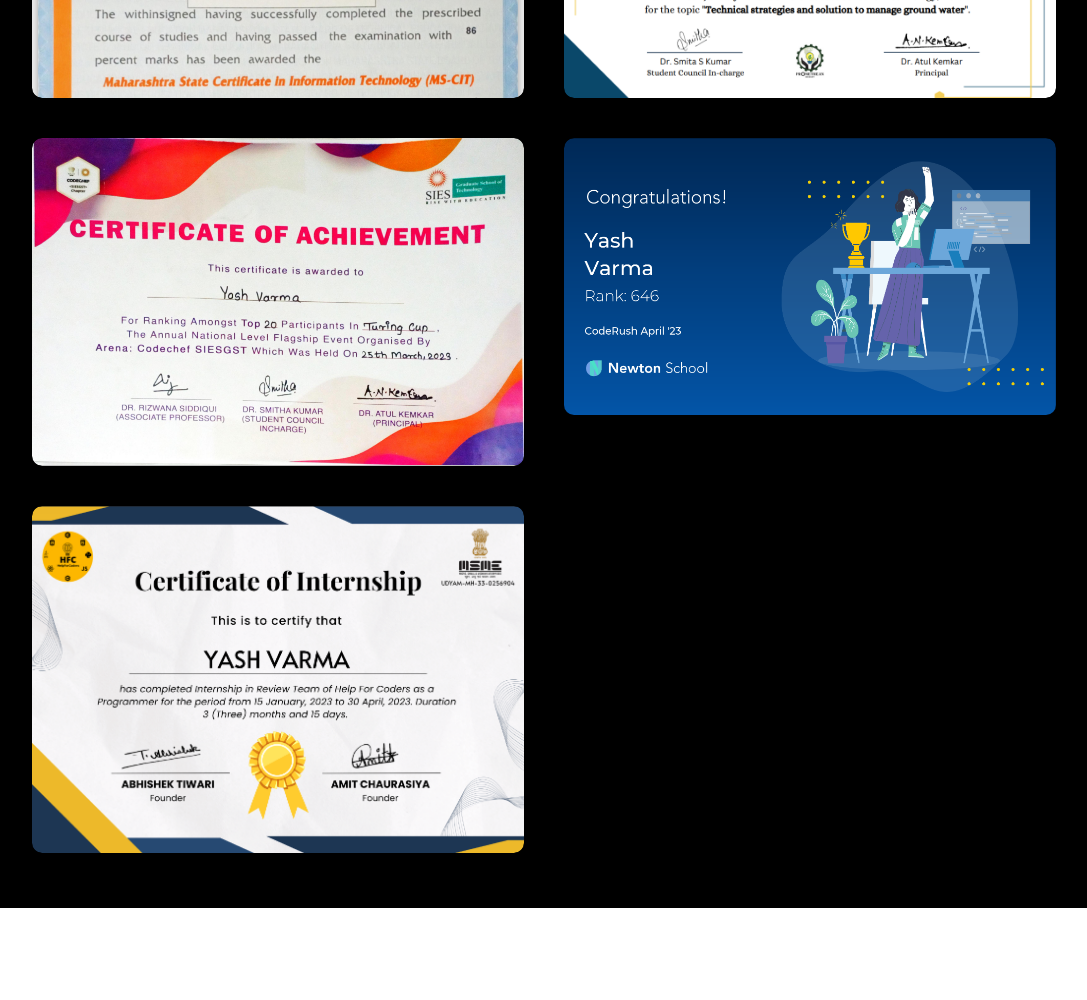
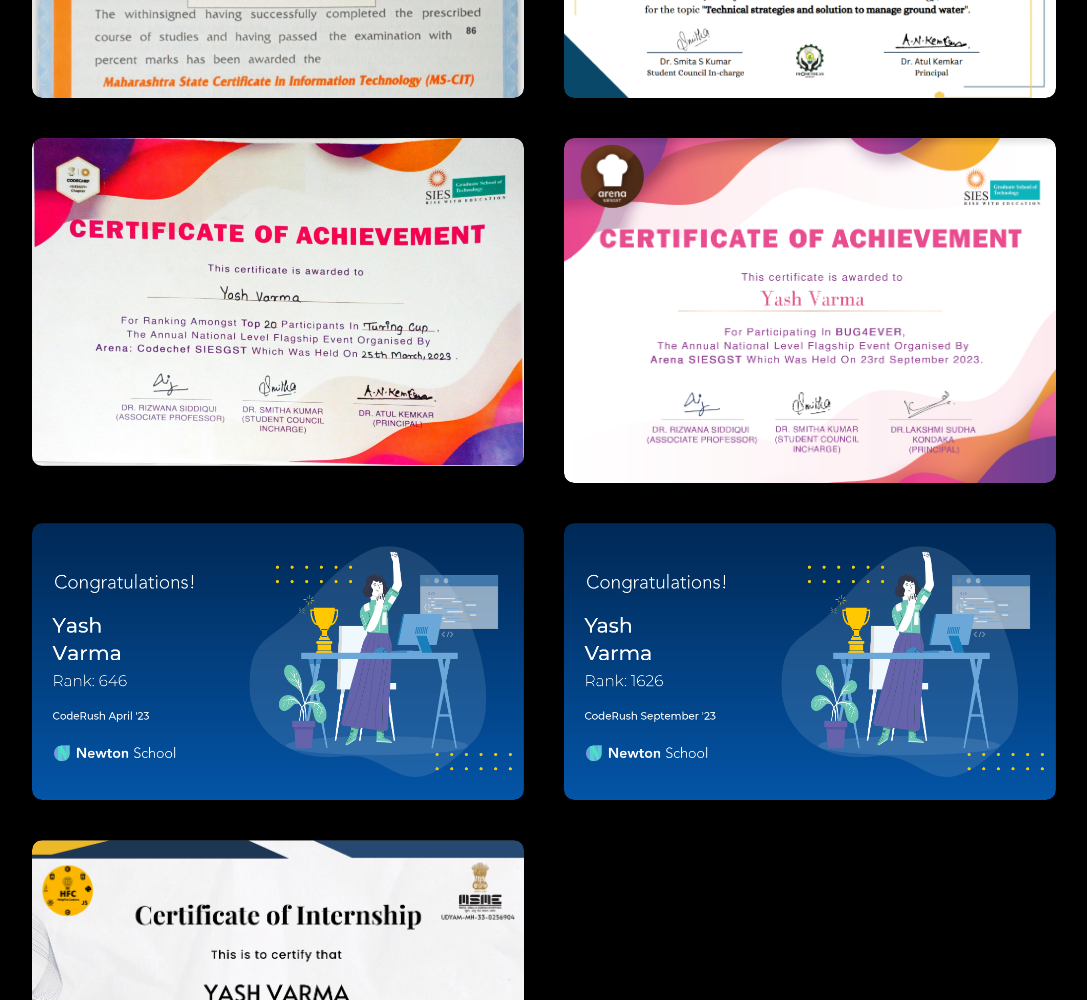
Before and after one commit to yashgv/Portfolio, a plain HTML site: page MyAc.html in a window 1280 px wide. Shown: the part 900-1900 px from the top of the page, without its empty margins (96-1183 px from the left). Before the commit the page ends 1808 px from the top, so only its background shows below. Drawn offline with Linux system fonts and the light colour scheme.

Commit message:
Update: Achvmnt, Arrangement!

```diff
--- a/MyAc.html
+++ b/MyAc.html
@@ -57,11 +57,27 @@
                     </div>
                 </div>
                 <div class="work">
-                    <img src="image/greeting_card.png" alt="Image">
+                    <img src="image/Bug4Ever.png" alt="Image">
+                    <div class="layer">
+                        <h3>Bug4Ever</h3>
+                        <p>Competitive Programming</p>
+                        <a href="pdfs/Bug4Ever.pdf"><i class="fa-solid fa-arrow-up-right-from-square"></i></a>
+                    </div>
+                </div>
+                <div class="work">
+                    <img src="image/newton_school1.png" alt="Image">
                     <div class="layer">
                         <h3>Newton School</h3>
                         <p>Competitive Programming</p>
-                        <a href="image/greeting_card.png"><i class="fa-solid fa-arrow-up-right-from-square"></i></a>
+                        <a href="image/newton_school1.png"><i class="fa-solid fa-arrow-up-right-from-square"></i></a>
+                    </div>
+                </div>
+                <div class="work">
+                    <img src="image/newton_school2.png" alt="Image">
+                    <div class="layer">
+                        <h3>Newton School</h3>
+                        <p>Competitive Programming</p>
+                        <a href="image/newton_school2.png"><i class="fa-solid fa-arrow-up-right-from-square"></i></a>
                     </div>
                 </div>
                 <div class="work">
--- a/style.css
+++ b/style.css
@@ -66,6 +66,10 @@ animation: bounce-3 2.1s ease-in-out 0.6s infinite;
 }
 
 
+.container{
+    padding: 5px 10%;
+    padding-top: 120px;
+}
 #header{
     width: 100%;
     height: 100vh;
@@ -76,7 +80,7 @@ animation: bounce-3 2.1s ease-in-out 0.6s infinite;
 }
 .me{
     border-radius: 100%;
-    margin-top: 18%;
+    margin-top: 8%;
     width: 235px;
     /* background: linear-gradient(168deg, rgba(0,255,171,1) 0%, rgba(0,255,255,1) 50%, rgba(0,0,255,1) 100%); */
     margin-bottom: 10px;
@@ -86,9 +90,6 @@ animation: bounce-3 2.1s ease-in-out 0.6s infinite;
     width: 225px;
     height: 225px;
     border-radius: 100%;
-}
-.container{
-    padding: 5px 10%;
 }
 nav{
     z-index: 1;
@@ -101,6 +102,7 @@ nav{
     align-items: center;
     justify-content: space-between;
     flex-wrap: wrap;
+
 }
 .logo{
     width: 250px;
@@ -280,6 +282,9 @@ nav ul li a:hover::after{
 #portfolio{
     padding: 50px 0;
 }
+#achievements{
+    padding: 50px 0;
+}
 .work-list{
     display: grid;
     grid-template-columns: repeat(auto-fit,minmax(250px,1fr));
@@ -358,6 +363,9 @@ nav ul li a:hover::after{
 .btn:hover{
     background: linear-gradient(168deg, rgba(0,255,171,1) 0%, rgba(0,255,255,1) 50%, rgba(0,0,255,1) 100%);
     color: black;
+}
+#NetflixBG{
+    background-image: url(image/NetflixBG.png);
 }
 /*----------------------------Contact----------------------*/
 .contact-left{
```
Also changed, not shown: index.html (+10 -10 lines), image/Bug4Ever.png (added), image/newton_school1.png (renamed from image/greeting_card.png), image/newton_school2.png (added), 1 other file.
